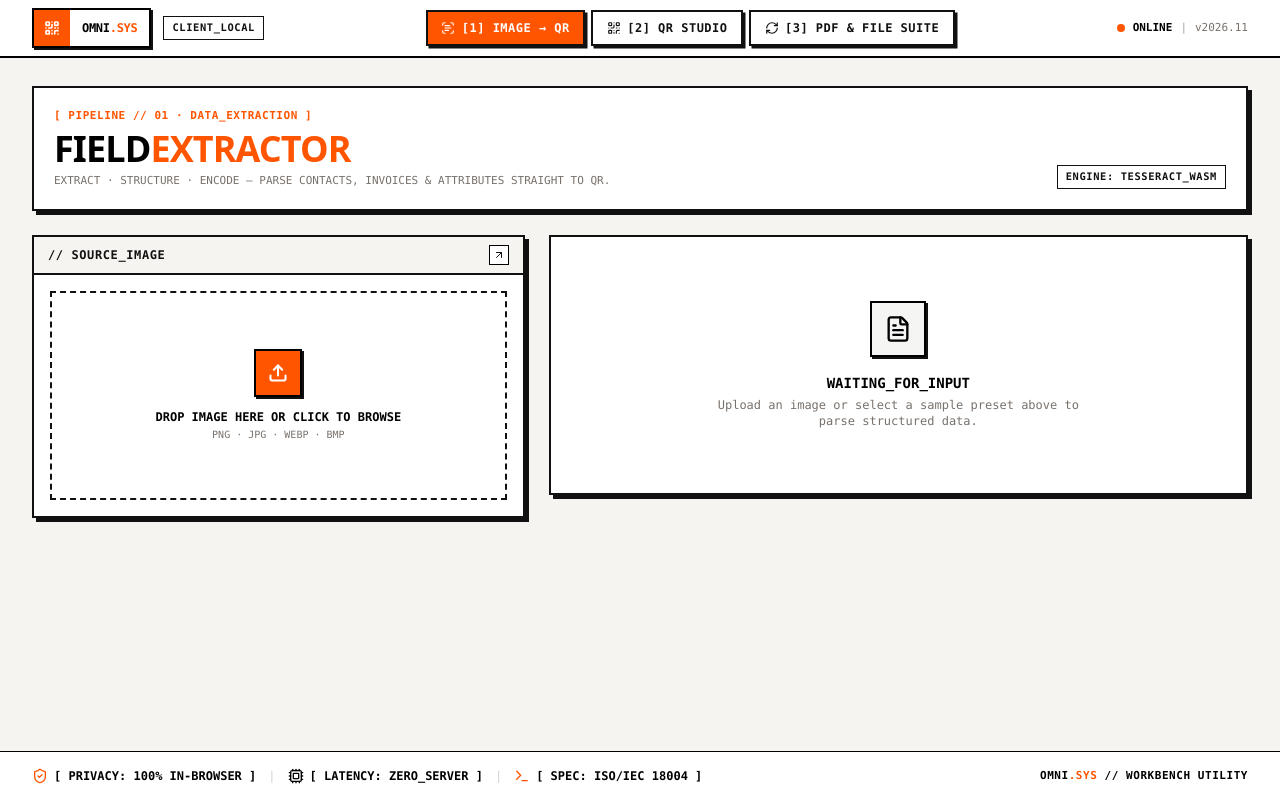
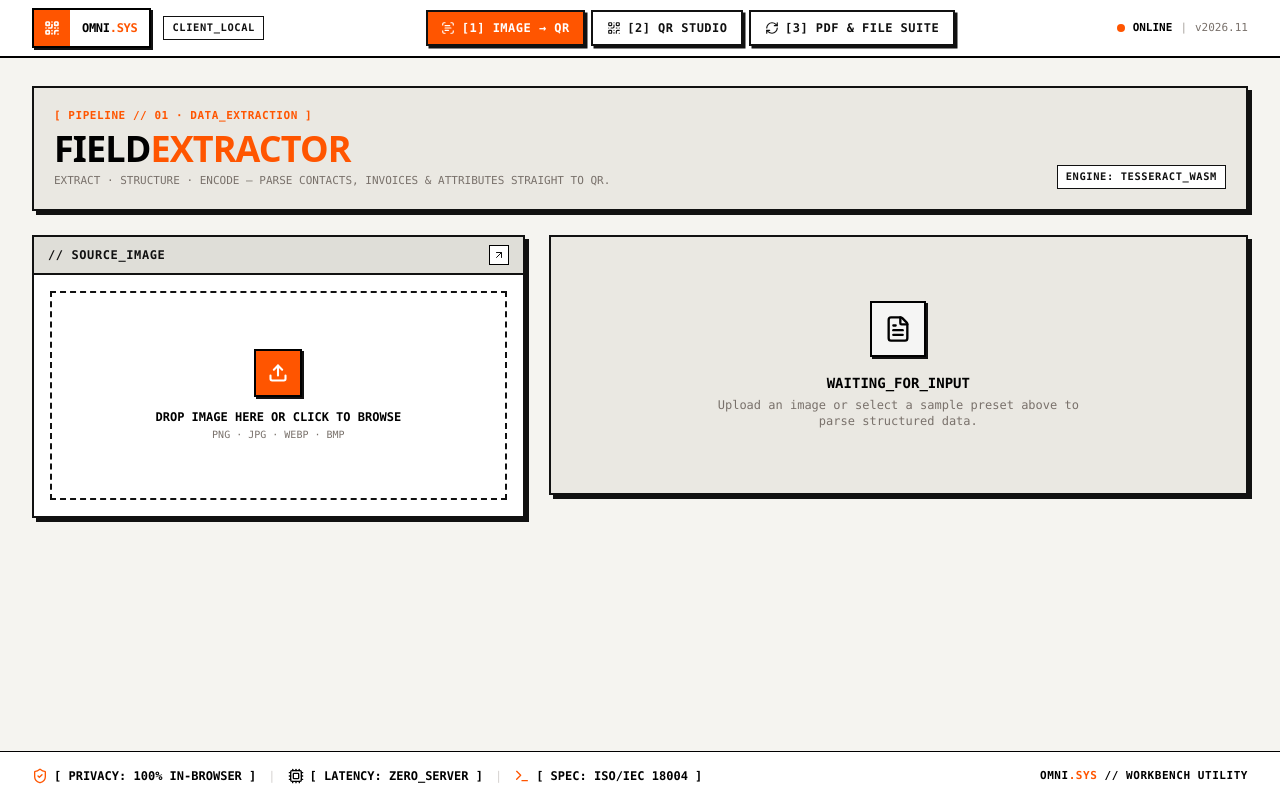
Before and after one commit to NitinChamp1/QR_generator, a Next.js app: page / in a window 1280 px wide. Built offline with nearby package versions, Linux system fonts and the light colour scheme.

Commit message:
style: apply tactile industrial grey panel background for sharp hardware contrast

```diff
--- a/src/app/globals.css
+++ b/src/app/globals.css
@@ -19,13 +19,13 @@ body {
 .tako-panel {
   border: 2px solid #111111 !important;
   box-shadow: 4px 4px 0px #111111 !important;
-  background-color: #ffffff !important;
+  background-color: #eae8e2 !important;
 }
 
 .tako-panel-sm {
   border: 1.5px solid #111111 !important;
   box-shadow: 2px 2px 0px #111111 !important;
-  background-color: #ffffff !important;
+  background-color: #eae8e2 !important;
 }
 
 /* Panel Header / Title Bar */
@@ -35,7 +35,7 @@ body {
   justify-content: space-between !important;
   padding: 0.5rem 0.875rem !important;
   border-bottom: 2px solid #111111 !important;
-  background-color: #f5f4f0 !important;
+  background-color: #dfded8 !important;
   font-family: ui-monospace, SFMono-Regular, Menlo, Monaco, Consolas, monospace !important;
   font-size: 0.75rem !important;
   font-weight: 800 !important;
```
